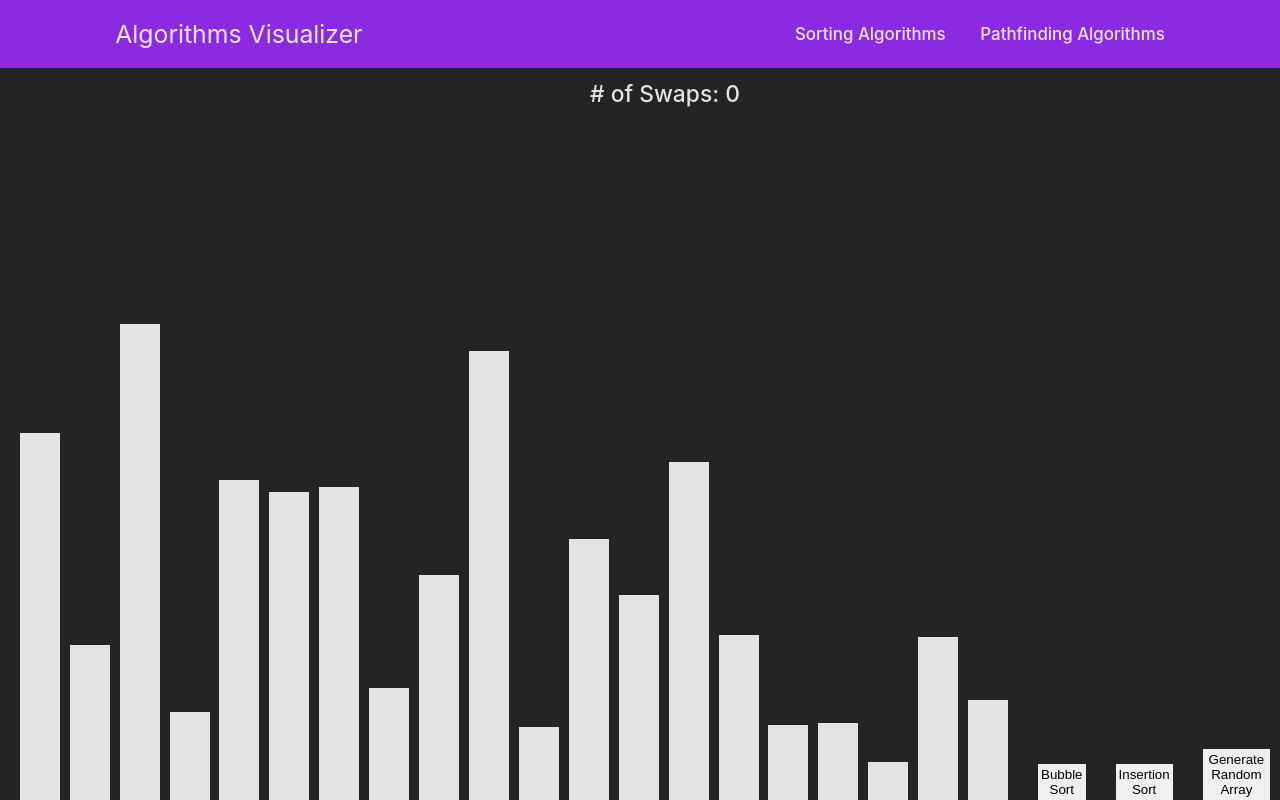
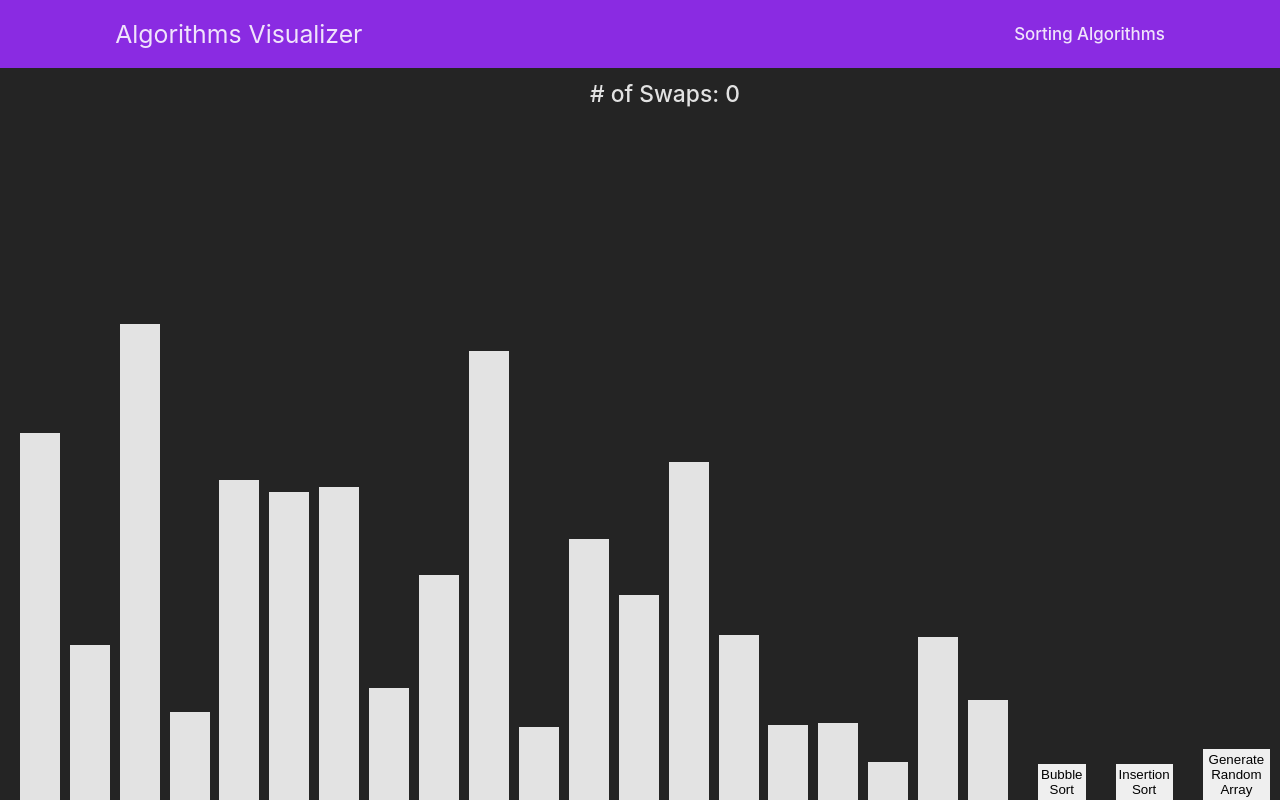
Before and after one commit to Rodolforiv0621/Algorithms-Visualizer, a React (Vite) app: page /sorting in a window 1280 px wide. Built offline with nearby package versions, Linux system fonts and the light colour scheme.

Commit message:
Update SortingPage.jsx

```diff
--- a/src/SortingPage.jsx
+++ b/src/SortingPage.jsx
@@ -63,9 +63,7 @@ function SortingPage(){
             </a>
             <nav className="navbar">
               <a onClick={() => navigate("/sorting")}>Sorting Algorithms</a>
-              <a onClick={() => navigate("/pathfinding")}>
-                Pathfinding Algorithms
-              </a>
+
             </nav>
           </header>
 
```
